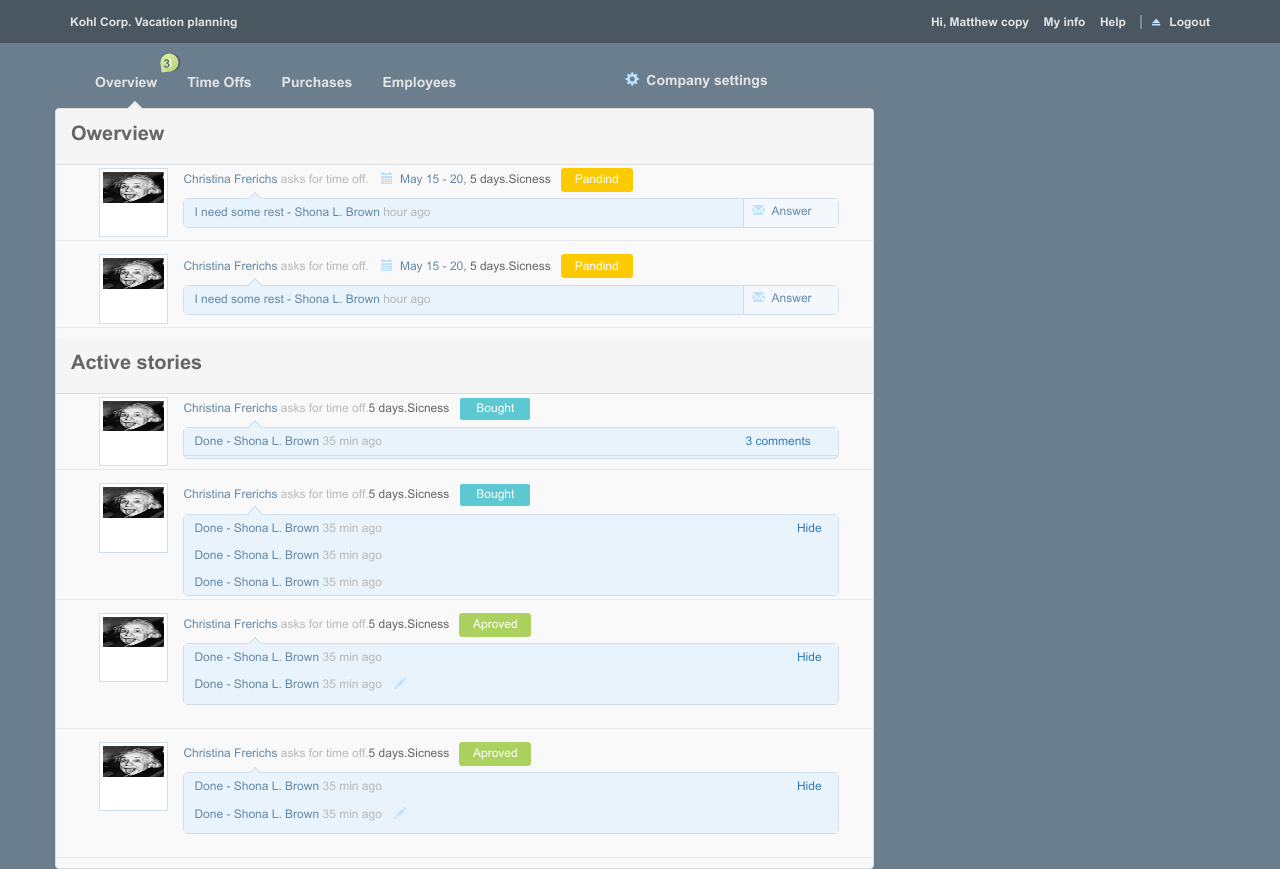
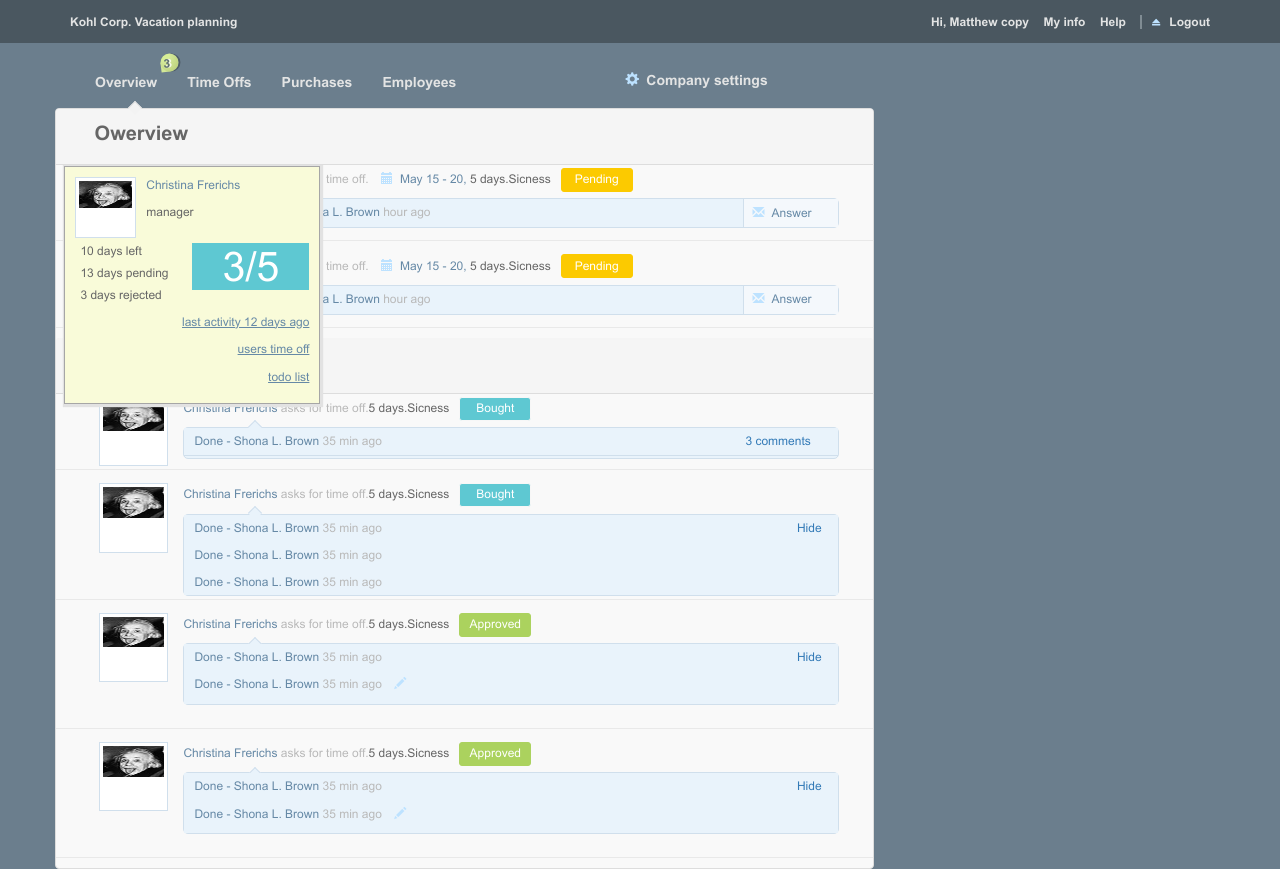
Before and after one commit to Sushinoa/Task-3, a website: page src/index.html in a window 1280 px wide. Shown: the top 869 px of the page. Drawn offline with nearby package versions, Linux system fonts and the light colour scheme.

Commit message:
Правка кода

```diff
--- a/src/css/main.css
+++ b/src/css/main.css
@@ -173,6 +173,7 @@ body {
     font-family: "ArialBold";
     font-size: 20px;
     color: #666666;
+    margin-left: 3%;
 }
 .media-object{
     width: 42px;
@@ -199,14 +200,16 @@ body {
 }
 
 .tool_tip{
-    display: none;
-    /*display: flex;*/
+    /*display: none;*/
+    display: flex;
     flex-direction: column;
     justify-content: center;
     margin-left: 90px;
     z-index: 9999;
+    top:16%;
+    left:-2%;
     position: absolute;
-    width: 230px;
+    width: 20%;
     min-height: 190px;
     background-color: #f9fbd9;
     border: 1px solid #a6a6a6;
@@ -422,6 +425,7 @@ body {
     font-family: "ArialRegular";
     font-size: 12px;
     color: #6689a6;
+    vertical-align: bottom;
 
 }
 .block_bottom_ansver .answer{
--- a/src/index.html
+++ b/src/index.html
@@ -90,7 +90,7 @@
 
                     <ul class="items ">
                         <li class="items_person">
-                            <div class="item_person_left ">
+                            <div class="item_person_left real-hint" id="real-hint">
                                 <div class="img_fon">
                                     <a href="#"><img class="img_person" src="../images/foto.jpg" alt="Personal image"></a>
                                 </div>
@@ -104,7 +104,7 @@
                                             <span class="glyphicon glyphicon-calendar"></span>May 15 - 20, <span class="day">5 days.Sicness</span></p>
                                     </div>
                                     <div class="status">
-                                       <span class="status_name">Pandind</span>
+                                       <span class="status_name">Pending</span>
                                     </div>
                                 </div>
 
@@ -137,7 +137,7 @@
                                         <span class="glyphicon glyphicon-calendar"></span>May 15 - 20, <span class="day">5 days.Sicness</span></p>
                                 </div>
                                 <div class="status">
-                                    <span class="status_name">Pandind</span>
+                                    <span class="status_name">Pending</span>
                                 </div>
                             </div>
 
@@ -160,7 +160,7 @@
                 </div>
                 <ul class="items ">
                     <li class="items_person">
-                        <div class="item_person_left real-hint" id="real-hint">
+                        <div class="item_person_left ">
                             <div class="img_fon">
                                 <a href="#"><img class="img_person" src="../images/foto.jpg" alt="Personal image"></a>
                             </div>
@@ -170,7 +170,7 @@
                         <div class="item_person_rigth">
                             <div class="block_top">
                                 <div class="info_calendar">
-                                    <p class="info_person"><span class="real-hint">Christina Frerichs</span> <span class="time">asks for time off.</span><span class="day">5 days.Sicness</span></p>
+                                    <p class="info_person"><span>Christina Frerichs</span> <span class="time">asks for time off.</span><span class="day">5 days.Sicness</span></p>
                                 </div>
                                 <div class="status_bought">
                                     <span class="status_name_bought">Bought</span>
@@ -239,7 +239,7 @@
                                     <p class="info_person">Christina Frerichs <span class="time">asks for time off.</span><span class="day">5 days.Sicness</span></p>
                                 </div>
                                 <div class="status_aproved">
-                                    <span class="status_name_aproved">Aproved</span>
+                                    <span class="status_name_aproved">Approved</span>
                                 </div>
                             </div>
 
@@ -276,7 +276,7 @@
                                     <p class="info_person">Christina Frerichs <span class="time">asks for time off.</span><span class="day">5 days.Sicness</span></p>
                                 </div>
                                 <div class="status_aproved">
-                                    <span class="status_name_aproved">Aproved</span>
+                                    <span class="status_name_aproved">Approved</span>
                                 </div>
                             </div>
 
```
